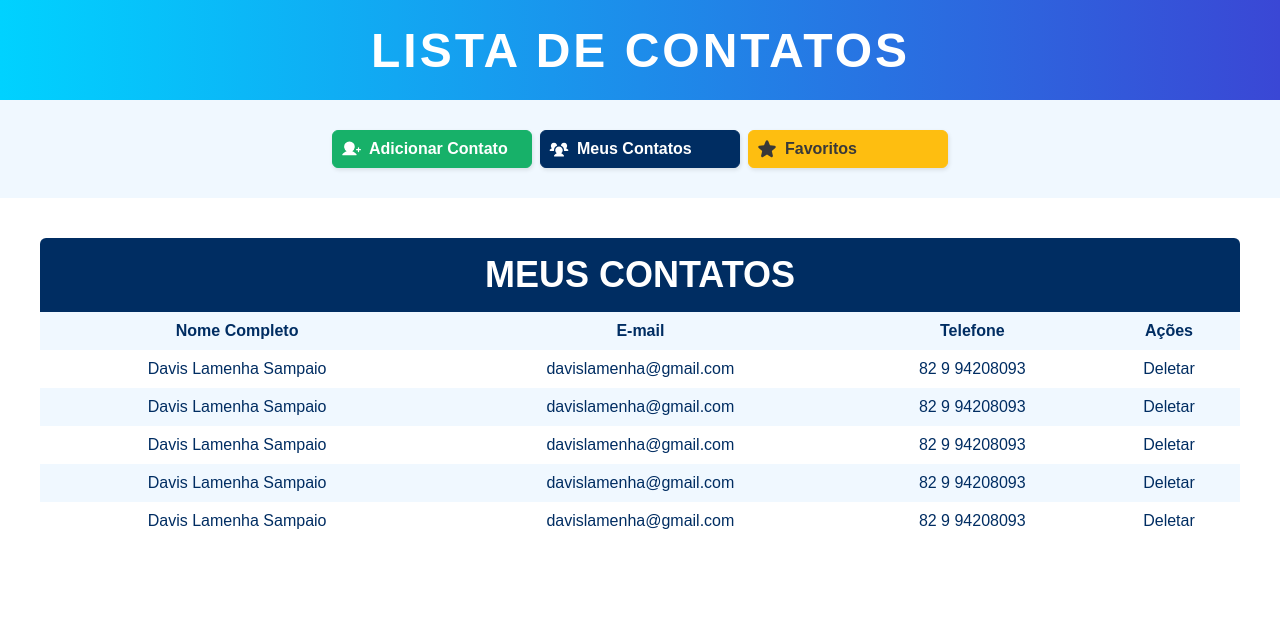
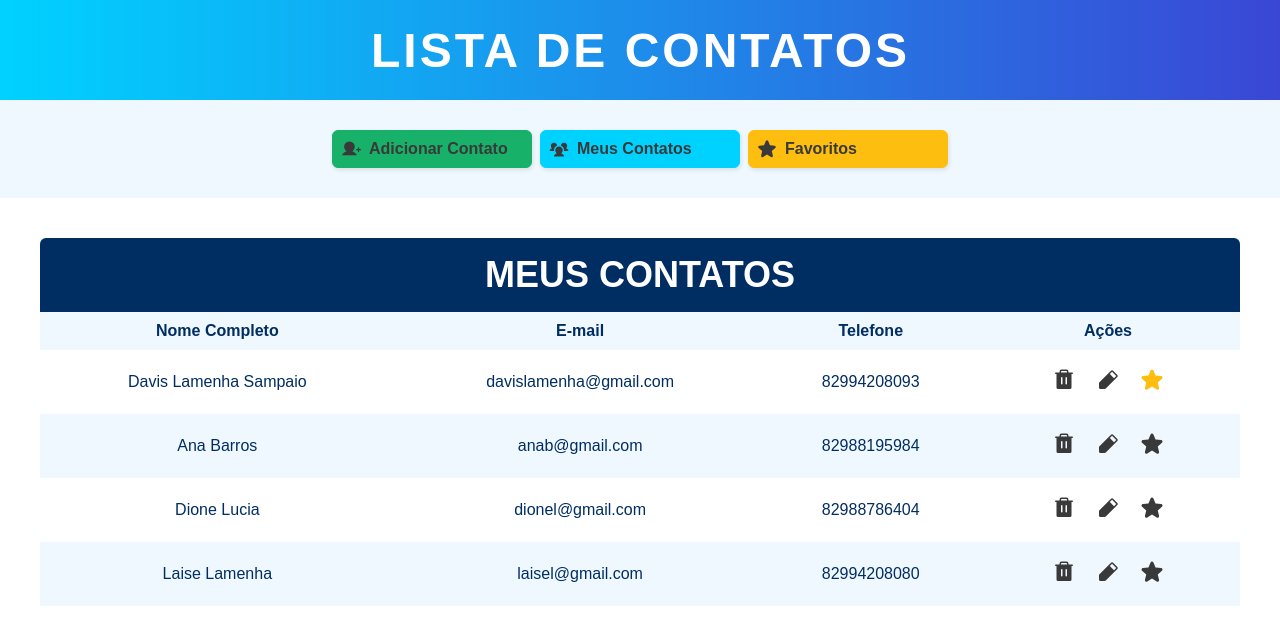
Before and after one commit to davislamenha/exercicio-modulo32-ebac, a React (Vite) app: page / in a window 1280 px wide. Shown: the top 644 px of the page. Built offline with nearby package versions, Linux system fonts and the light colour scheme.

Commit message:
contacts redux state

```diff
--- a/package.json
+++ b/package.json
@@ -12,9 +12,11 @@
   "dependencies": {
     "@emotion/react": "^11.11.1",
     "@phosphor-icons/react": "^2.0.10",
+    "@reduxjs/toolkit": "^1.9.5",
     "react": "^18.2.0",
     "react-awesome-reveal": "^4.2.5",
     "react-dom": "^18.2.0",
+    "react-redux": "^8.1.2",
     "styled-components": "^6.0.7"
   },
   "devDependencies": {
--- a/src/App.tsx
+++ b/src/App.tsx
@@ -1,12 +1,14 @@
+import { Provider } from 'react-redux';
 import Home from './pages/Home';
 import { GlobalStyle } from './styles';
+import store from './store';
 
 function App() {
   return (
-    <>
+    <Provider store={store}>
       <GlobalStyle />
       <Home />
-    </>
+    </Provider>
   );
 }
 
--- a/src/containers/ContactsList/index.tsx
+++ b/src/containers/ContactsList/index.tsx
@@ -1,6 +1,14 @@
+import { RootReducer } from '../../store';
+import { useSelector } from 'react-redux';
+import { Trash, PencilSimple, Star } from '@phosphor-icons/react';
+
 import { MainContainer, Table, Title } from './styles';
+import { Button, RedButton, YellowButton } from '../../styles';
 
-const ContactsList = () => (
+const ContactsList = () => {
+  const contacts = useSelector((state: RootReducer) => state.contacts.items);
+
+  return (
     <MainContainer>
       <Title>Meus Contatos</Title>
       <Table>
@@ -13,39 +21,30 @@ const ContactsList = () => (
           </tr>
         </thead>
         <tbody>
-        <tr>
-          <td>Davis Lamenha Sampaio</td>
-          <td>davislamenha@gmail.com</td>
-          <td>82 9 94208093</td>
-          <td>Deletar</td>
+          {contacts.map(({ id, name, email, phone, favorite }) => {
+            return (
+              <tr key={id}>
+                <td>{name}</td>
+                <td>{email}</td>
+                <td>{phone}</td>
+                <td className="contact-actions">
+                  <RedButton>
+                    <Trash weight="fill" size={24} />
+                  </RedButton>
+                  <Button>
+                    <PencilSimple weight="fill" size={24} />
+                  </Button>
+                  <YellowButton className={favorite ? 'active' : ''}>
+                    <Star weight="fill" size={24} />
+                  </YellowButton>
+                </td>
               </tr>
-        <tr>
-          <td>Davis Lamenha Sampaio</td>
-          <td>davislamenha@gmail.com</td>
-          <td>82 9 94208093</td>
-          <td>Deletar</td>
-        </tr>
-        <tr>
-          <td>Davis Lamenha Sampaio</td>
-          <td>davislamenha@gmail.com</td>
-          <td>82 9 94208093</td>
-          <td>Deletar</td>
-        </tr>
-        <tr>
-          <td>Davis Lamenha Sampaio</td>
-          <td>davislamenha@gmail.com</td>
-          <td>82 9 94208093</td>
-          <td>Deletar</td>
-        </tr>
-        <tr>
-          <td>Davis Lamenha Sampaio</td>
-          <td>davislamenha@gmail.com</td>
-          <td>82 9 94208093</td>
-          <td>Deletar</td>
-        </tr>
+            );
+          })}
         </tbody>
       </Table>
     </MainContainer>
   );
+};
 
 export default ContactsList;
--- a/src/containers/ContactsList/styles.ts
+++ b/src/containers/ContactsList/styles.ts
@@ -39,7 +39,29 @@ export const Table = styled.table`
 
   td {
     text-align: center;
-    vertical-align: middle;
+    margin: auto 0;
+
+    &.contact-actions {
+      cursor: pointer;
+      display: flex;
+      align-items: center;
+      justify-content: center;
+      gap: 4px;
+
+      a {
+        border: none;
+        box-shadow: initial;
+        background-color: transparent;
+
+        &.active {
+          color: ${colors.yellow};
+
+          &:hover {
+            color: ${colors.grey};
+          }
+        }
+      }
+    }
   }
 
   th {
--- /dev/null
+++ b/src/models/Contact.ts
@@ -0,0 +1,23 @@
+class Contact {
+  name: string;
+  phone: string;
+  email: string;
+  id: number;
+  favorite?: boolean;
+
+  constructor(
+    name: string,
+    phone: string,
+    email: string,
+    id: number,
+    favorite: boolean = false,
+  ) {
+    this.name = name;
+    this.phone = phone;
+    this.email = email;
+    this.id = id;
+    this.favorite = favorite;
+  }
+}
+
+export default Contact;
--- /dev/null
+++ b/src/store/index.tsx
@@ -0,0 +1,12 @@
+import { configureStore } from '@reduxjs/toolkit';
+import contactsReducer from './reducers/contacts';
+
+const store = configureStore({
+  reducer: {
+    contacts: contactsReducer,
+  },
+});
+
+export type RootReducer = ReturnType<typeof store.getState>;
+
+export default store;
--- /dev/null
+++ b/src/store/reducers/contacts.tsx
@@ -0,0 +1,44 @@
+import { createSlice } from '@reduxjs/toolkit';
+import Contact from '../../models/Contact';
+
+interface ContactState {
+  items: Contact[];
+}
+
+const initialState: ContactState = {
+  items: [
+    {
+      id: 1,
+      name: 'Davis Lamenha Sampaio',
+      email: 'davislamenha@gmail.com',
+      phone: '82994208093',
+      favorite: true,
+    },
+    {
+      id: 2,
+      name: 'Ana Barros',
+      email: 'anab@gmail.com',
+      phone: '82988195984',
+    },
+    {
+      id: 3,
+      name: 'Dione Lucia',
+      email: 'dionel@gmail.com',
+      phone: '82988786404',
+    },
+    {
+      id: 4,
+      name: 'Laise Lamenha',
+      email: 'laisel@gmail.com',
+      phone: '82994208080',
+    },
+  ],
+};
+
+const contactsReducer = createSlice({
+  name: 'contacts',
+  initialState,
+  reducers: {},
+});
+
+export default contactsReducer.reducer;
--- a/src/styles/colors.ts
+++ b/src/styles/colors.ts
@@ -6,5 +6,6 @@ export default {
   green: '#17b169',
   yellow: '#febe10',
   red: '#ba0021',
+  sky: '#00d2ff',
   gradient: 'linear-gradient(90deg, #00d2ff 0%, #3a47d5 100%)',
 };
--- a/src/styles/index.ts
+++ b/src/styles/index.ts
@@ -19,9 +19,9 @@ ul {
 `;
 
 export const Button = styled.a`
-  background: ${colors.primary};
-  color: ${colors.white};
-  border: 1px solid ${colors.primary};
+  background: ${colors.sky};
+  color: ${colors.grey};
+  border: 1px solid ${colors.sky};
   border-radius: 6px;
   box-shadow: rgba(0, 0, 0, 0.1) 1px 2px 4px;
   cursor: pointer;
@@ -35,6 +35,7 @@ export const Button = styled.a`
     background-color: initial;
     background-position: 0 0;
     color: ${colors.primary};
+    border-color: ${colors.primary};
   }
 `;
 
```
Also changed, not shown: 1 other file (tests, documents, lock files or other folders). Lines whose indentation alone changed are shown as unchanged.
